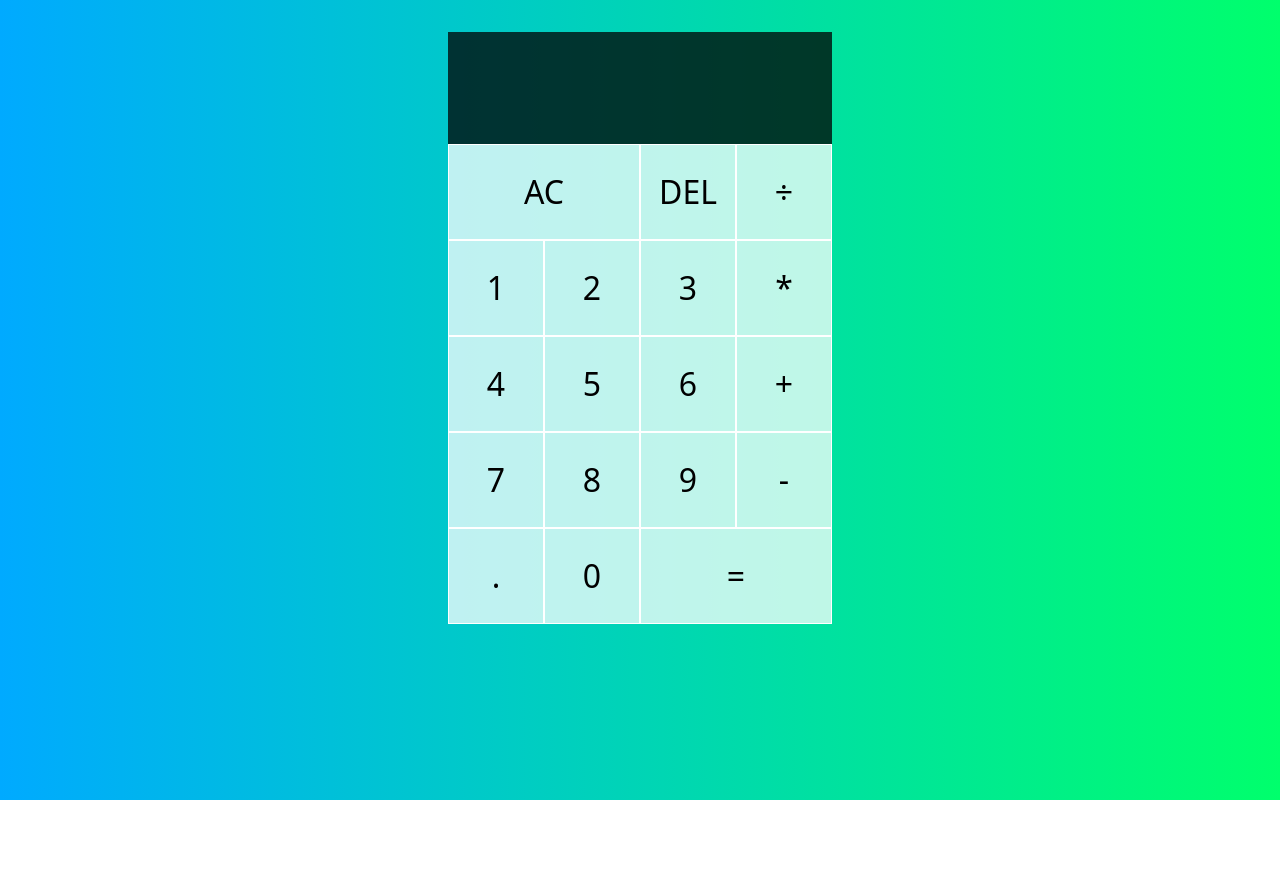
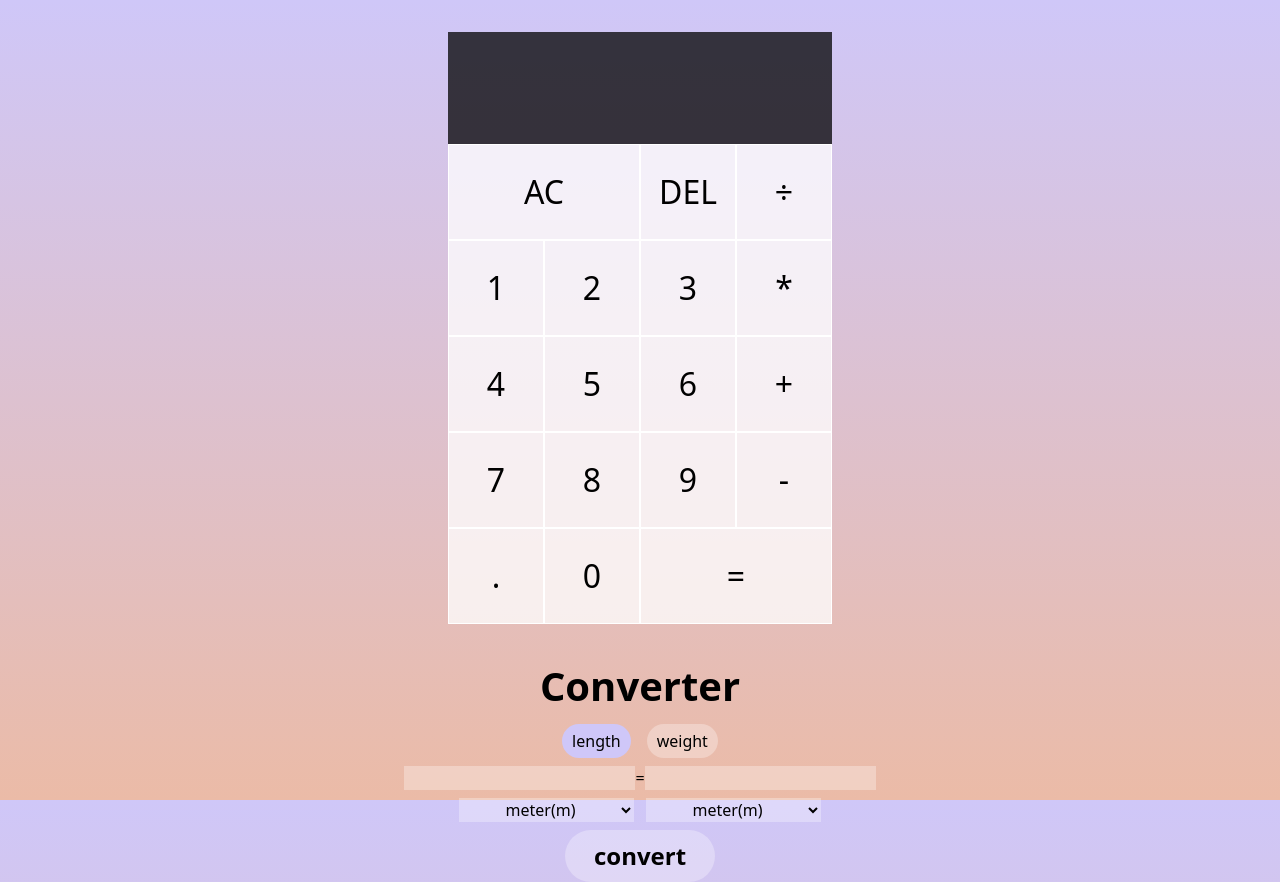
Before and after one commit to yokarilight/react-calculator, a React (Create React App) app: page / in a window 1280 px wide. Before the commit the page ends 800 px from the top, so only its background shows below. Built offline with nearby package versions, Linux system fonts and the light colour scheme.

Commit message:
[feature][change] 1. organize project structure 2. add unit converter feature 3. adjust css and tailwiind style

```diff
--- a/src/App.js
+++ b/src/App.js
@@ -1,37 +1,13 @@
-import { useReducer } from 'react';
-import DigitButton from './DigitButton';
-import OperationButton from './OperationButton';
-import { ACTIONS } from './actions';
-import { reducer } from './reducers';
-import { formatOperand } from './utils';
+import React from 'react';
+import Calculator from './components/calculator/index';
+import Converter from './components/converter/index';
 import './index.css';
 
-function App() {
-  const [{ currentOperand, previousOperand, operation, overwrite }, dispatch] = useReducer(reducer, { currentOperand: null, previousOperand: null, operation: null, overwrite: false });
+const App = () => {
   return (
-    <div className='calculator-grid'>
-      <div className='output col-span-full bg-black bg-opacity-75 flex flex-col items-end justify-around p-3'>
-        <div className='text-white text-opacity-75 text-2xl'>{formatOperand(previousOperand)} {operation}</div>
-        <div className='text-white text-large'>{formatOperand(currentOperand)}</div>
-      </div>
-      <button className='grid-span-2 col-span-2' onClick={() => dispatch({ type: ACTIONS.CLEAR })}>AC</button>
-      <button onClick={() => dispatch({ type: ACTIONS.DELETE_DIGIT })}>DEL</button>
-      <OperationButton operation='÷' dispatch={dispatch} />
-      <DigitButton digit='1' dispatch={dispatch} />
-      <DigitButton digit='2' dispatch={dispatch} />
-      <DigitButton digit='3' dispatch={dispatch} />
-      <OperationButton operation='*' dispatch={dispatch} />
-      <DigitButton digit='4' dispatch={dispatch} />
-      <DigitButton digit='5' dispatch={dispatch} />
-      <DigitButton digit='6' dispatch={dispatch} />
-      <OperationButton operation='+' dispatch={dispatch} />
-      <DigitButton digit='7' dispatch={dispatch} />
-      <DigitButton digit='8' dispatch={dispatch} />
-      <DigitButton digit='9' dispatch={dispatch} />
-      <OperationButton operation='-' dispatch={dispatch} />
-      <DigitButton digit='.' overwrite={overwrite} dispatch={dispatch} />
-      <DigitButton digit='0' dispatch={dispatch} />
-      <button className='grid-span-2 col-span-2' onClick={() => dispatch({ type: ACTIONS.EVALUATE })}>=</button>
+    <div className='flex flex-col h-screen'>
+      <Calculator />
+      <Converter />
     </div>
   );
 }
--- a/src/DigitButton.js
+++ b/src/components/calculator/DigitButton.js
@@ -1,4 +1,4 @@
-import { ACTIONS } from './actions';
+import { ACTIONS } from '../../actions/actions';
 
 export default function DigitButton({ dispatch, digit, overwrite }) {
   return (
--- a/src/OperationButton.js
+++ b/src/components/calculator/OperationButton.js
@@ -1,4 +1,4 @@
-import { ACTIONS } from './actions';
+import { ACTIONS } from '../../actions/actions';
 
 export default function DigitButton({ dispatch, operation }) {
   return (
--- /dev/null
+++ b/src/components/calculator/index.js
@@ -0,0 +1,39 @@
+import { useReducer } from 'react';
+import DigitButton from './DigitButton';
+import OperationButton from './OperationButton';
+import { ACTIONS } from '../../actions/actions';
+import { reducer } from '../../reducers/reducers';
+import { formatOperand } from '../../tool/utils';
+
+const Calculator = () => {
+	const [{ currentOperand, previousOperand, operation, overwrite }, dispatch] = useReducer(reducer, { currentOperand: null, previousOperand: null, operation: null, overwrite: false });
+
+	return (
+		<div className='calculator-grid'>
+			<div className='output col-span-full bg-black bg-opacity-75 flex flex-col items-end justify-around p-3'>
+				<div className='text-white text-opacity-75 text-2xl'>{formatOperand(previousOperand)} {operation}</div>
+				<div className='text-white text-large'>{formatOperand(currentOperand)}</div>
+			</div>
+			<button className='grid-span-2 col-span-2' onClick={() => dispatch({ type: ACTIONS.CLEAR })}>AC</button>
+			<button onClick={() => dispatch({ type: ACTIONS.DELETE_DIGIT })}>DEL</button>
+			<OperationButton operation='÷' dispatch={dispatch} />
+			<DigitButton digit='1' dispatch={dispatch} />
+			<DigitButton digit='2' dispatch={dispatch} />
+			<DigitButton digit='3' dispatch={dispatch} />
+			<OperationButton operation='*' dispatch={dispatch} />
+			<DigitButton digit='4' dispatch={dispatch} />
+			<DigitButton digit='5' dispatch={dispatch} />
+			<DigitButton digit='6' dispatch={dispatch} />
+			<OperationButton operation='+' dispatch={dispatch} />
+			<DigitButton digit='7' dispatch={dispatch} />
+			<DigitButton digit='8' dispatch={dispatch} />
+			<DigitButton digit='9' dispatch={dispatch} />
+			<OperationButton operation='-' dispatch={dispatch} />
+			<DigitButton digit='.' overwrite={overwrite} dispatch={dispatch} />
+			<DigitButton digit='0' dispatch={dispatch} />
+			<button className='grid-span-2 col-span-2' onClick={() => dispatch({ type: ACTIONS.EVALUATE })}>=</button>
+		</div>
+	);
+}
+
+export default Calculator;
--- /dev/null
+++ b/src/components/converter/index.js
@@ -0,0 +1,126 @@
+import { useState, useEffect } from 'react';
+import unitData from '../../data/unit.json';
+import { toCapitalizeFirstLetter } from '../../tool/utils';
+
+const Converter = () => {
+	const [ unitType, setUnitType ] = useState('length');
+  const [ leftUnit, setLeftUnit ] = useState('meter(m)');
+  const [ rightUnit, setRightUnit ] = useState('meter(m)');
+	const [ inputVal, setInputVal ] = useState('');
+	const [ result, setResult ] = useState('');
+
+	const CalculateUnit = (leftVal) => {
+		let sourceValue = leftVal;
+		sourceValue = parseFloat(sourceValue);
+
+		if (!isNaN(sourceValue) || sourceValue === 0) {
+			ConvertFromTo(sourceValue);
+		}
+	}
+
+	const ConvertFromTo = (sourceVal) => {
+		let leftUnitIndex;
+		let rightUnitIndex;
+		let leftFactor;
+		let rightFactor;
+		let res;
+
+		leftUnitIndex = unitData[unitType].unit.indexOf(leftUnit);
+		leftFactor = unitData[unitType].factor[leftUnitIndex];
+		rightUnitIndex = unitData[unitType].unit.indexOf(rightUnit);
+		rightFactor = unitData[unitType].factor[rightUnitIndex];
+		res = sourceVal * leftFactor / rightFactor;
+
+		setResult(res);
+	}
+
+	const handleChangeUnit = (e) => {
+
+		e.target.id === 'inputType' ? setLeftUnit(e.target.value) : setRightUnit(e.target.value);
+	}
+
+	const resetState = () => {
+		setInputVal('');
+		setResult('');
+		setLeftUnit(unitData[unitType].unit[0]);
+		setRightUnit(unitData[unitType].unit[0]);
+	}
+
+	useEffect(() => {
+		resetState();
+	}, [ unitType ]);
+
+	return (
+		<div className='convertor-container m-8 flex flex-col justify-center items-center'>
+			<h2 className='convert-title'>
+				{toCapitalizeFirstLetter('converter')}
+			</h2>
+			<div className='flex'>
+				{Object.keys(unitData).map((item, index) => (
+					<div
+						key={item + index}
+						className={`unit-type cursor-pointer mx-2 hover:bg-light-purple hover:bg-opacity-90 duration-500 ${unitType === item ? 'bg-light-purple' : ''}`}
+						onClick={() => setUnitType(item)}
+					>
+						{item}
+					</div>
+				))}
+			</div>
+			<div className='flex mt-2'>
+				<input
+					type='text'
+					id='input'
+					className='bg-white bg-opacity-30 outline-none'
+					value={inputVal}
+					onChange={(e) => setInputVal(e.target.value)}
+				/>
+				<span> = </span>
+				<input
+					type='text'
+					id='result'
+					className='bg-white bg-opacity-30 outline-none'
+					value={result}
+					disabled
+				/>
+			</div>
+			<div className='unit-selector mt-2'>
+				<select
+					id='inputType'
+					className='select text-center outline-none mr-3'
+					onChange={(e) => handleChangeUnit(e)}
+				>
+					{unitData[unitType].unit.map((item, index) => (
+						<option
+							key={item + index}
+							value={item}
+						>
+							{item}
+						</option>
+					))}
+				</select>
+				<select
+					id='resultType'
+					className='select text-center outline-none'
+					onChange={(e) => handleChangeUnit(e)}
+				>
+					{unitData[unitType].unit.map((item, index) => (
+						<option
+							key={item + index}
+							value={item}
+						>
+							{item}
+						</option>
+					))}
+				</select>
+			</div>
+			<div
+				className='convert-btn font-bold text-small text-center cursor-pointer py-2 mt-2 hover:bg-light-purple hover:bg-opacity-90 duration-500'
+				onClick={() => CalculateUnit(inputVal)}
+			>
+				convert
+			</div>
+		</div>
+	);
+}
+
+export default Converter;
--- /dev/null
+++ b/src/data/unit.json
@@ -0,0 +1,28 @@
+{
+	"length": {
+		"unit": [
+			"meter(m)",
+			"centimeter(cm)",
+			"millimeter(mm)",
+			"kilometer(km)"
+		],
+		"factor": [
+			1,
+			0.01,
+			0.001,
+			1000
+		]
+	},
+	"weight": {
+		"unit": [
+			"kilogram(kg)",
+			"gram(g)",
+			"ton(t)"
+		],
+		"factor": [
+			1,
+			0.001,
+			1000
+		]
+	}
+}
--- a/src/index.css
+++ b/src/index.css
@@ -4,9 +4,12 @@
 
 @layer base {
     body {
-        @apply m-0 bg-gradient-to-r from-light-blue to-light-green
+        @apply m-0 bg-gradient-to-b from-light-purple to-light-orange
     }
     button {
         @apply cursor-pointer text-medium border border-solid border-white outline-none bg-white bg-opacity-75 hover:bg-white hover:bg-opacity-90 focus:bg-white focus:bg-opacity-90
     }
+    h2 {
+        @apply text-large font-bold mb-2
+    }
 }
--- a/src/reducers.js
+++ b/src/reducers/reducers.js
@@ -1,5 +1,5 @@
-import { ACTIONS } from './actions';
-import { evaluate } from './utils';
+import { ACTIONS } from '../actions/actions';
+import { evaluate } from '../tool/utils';
 
 export const reducer = (state, action) => {
   const { type, payload } = action;
--- a/src/utils.js
+++ b/src/tool/utils.js
@@ -43,3 +43,13 @@ export const formatOperand = (operand) => {
 		return INTEGER_FORMATTER.format(integer);
 	}
 }
+
+export const toCapitalizeFirstLetter = (str) => {
+  const arr = str.split(' ');
+
+  for (let i = 0; i < arr.length; i++) {
+    arr[i] = arr[i].charAt(0).toUpperCase() + arr[i].slice(1);
+  }
+
+  return arr.join(' ');
+}
--- a/tailwind.config.js
+++ b/tailwind.config.js
@@ -10,8 +10,14 @@ module.exports = {
       'black': colors.black,
       'light-blue': '#00AAFF',
       'light-green': '#00FF6C',
+      'light-orange': '#EBBBA7',
+      'light-purple': '#CFC7F8',
+      'gray-blue': '#CFD9DF',
+      'heavy-gray': '#CFCFCF',
+      'light-gray': '#C3C3C3'
     },
     fontSize: {
+      'small': '1.5rem',
       'medium': '2rem',
       'large': '2.5rem',
     },
@@ -39,6 +45,20 @@ module.exports = {
           wordWrap: 'break-word',
           wordBreak: 'break-all',
         },
+        '.unit-type': {
+          borderRadius: '20px',
+          padding: '5px 10px',
+          background: 'hsla(0, 0%, 100%, .3)',
+        },
+        '.select': {
+          width: '175px',
+          background: 'hsla(0, 0%, 100%, .3)',
+        },
+        '.convert-btn': {
+          width: '150px',
+          background: 'hsla(0, 0%, 100%, .3)',
+          borderRadius: '40px',
+        }
       }
 
       addComponents(calculateGrid)
```
Also changed, not shown: src/actions/actions.js (renamed from src/actions.js).
